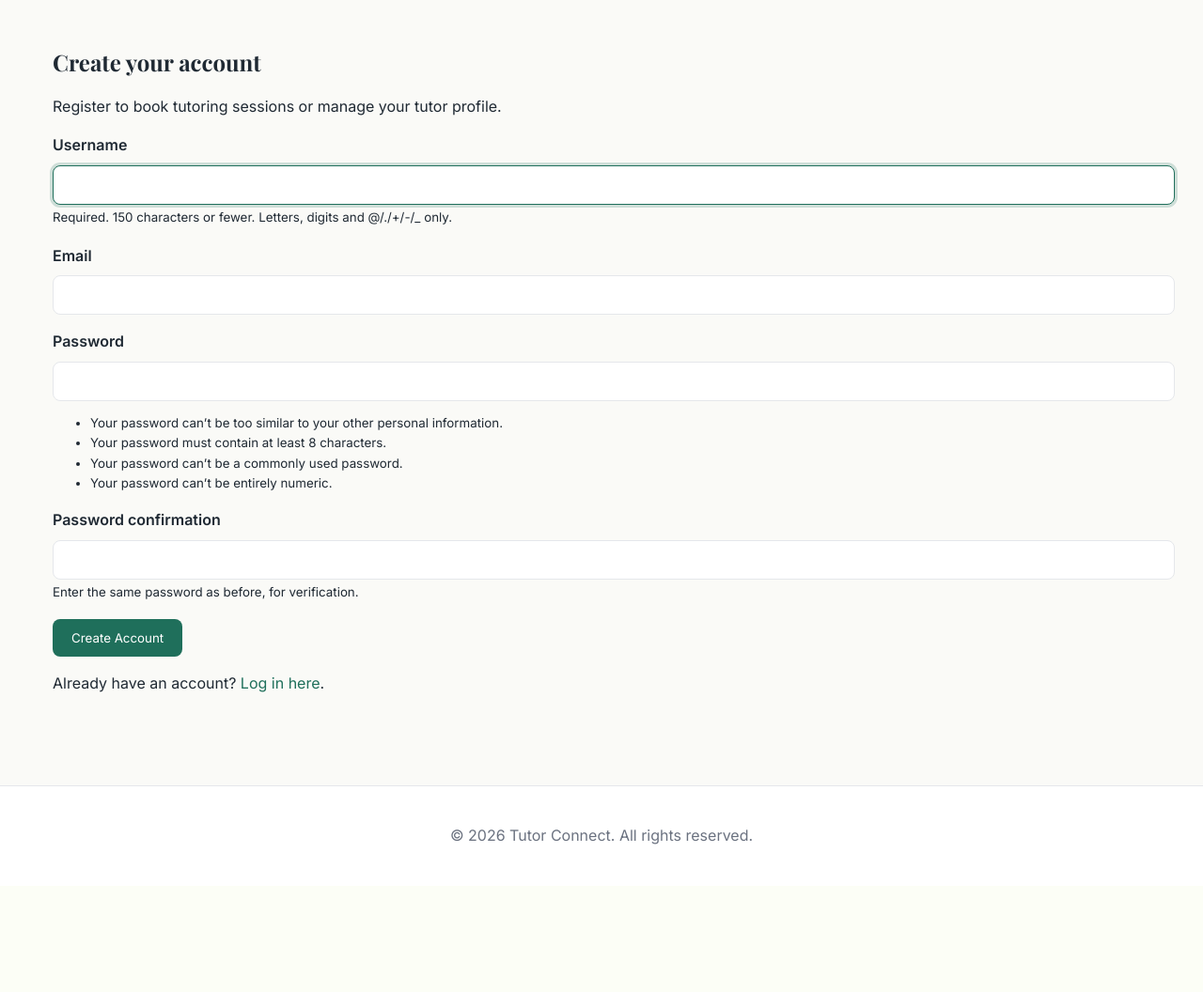
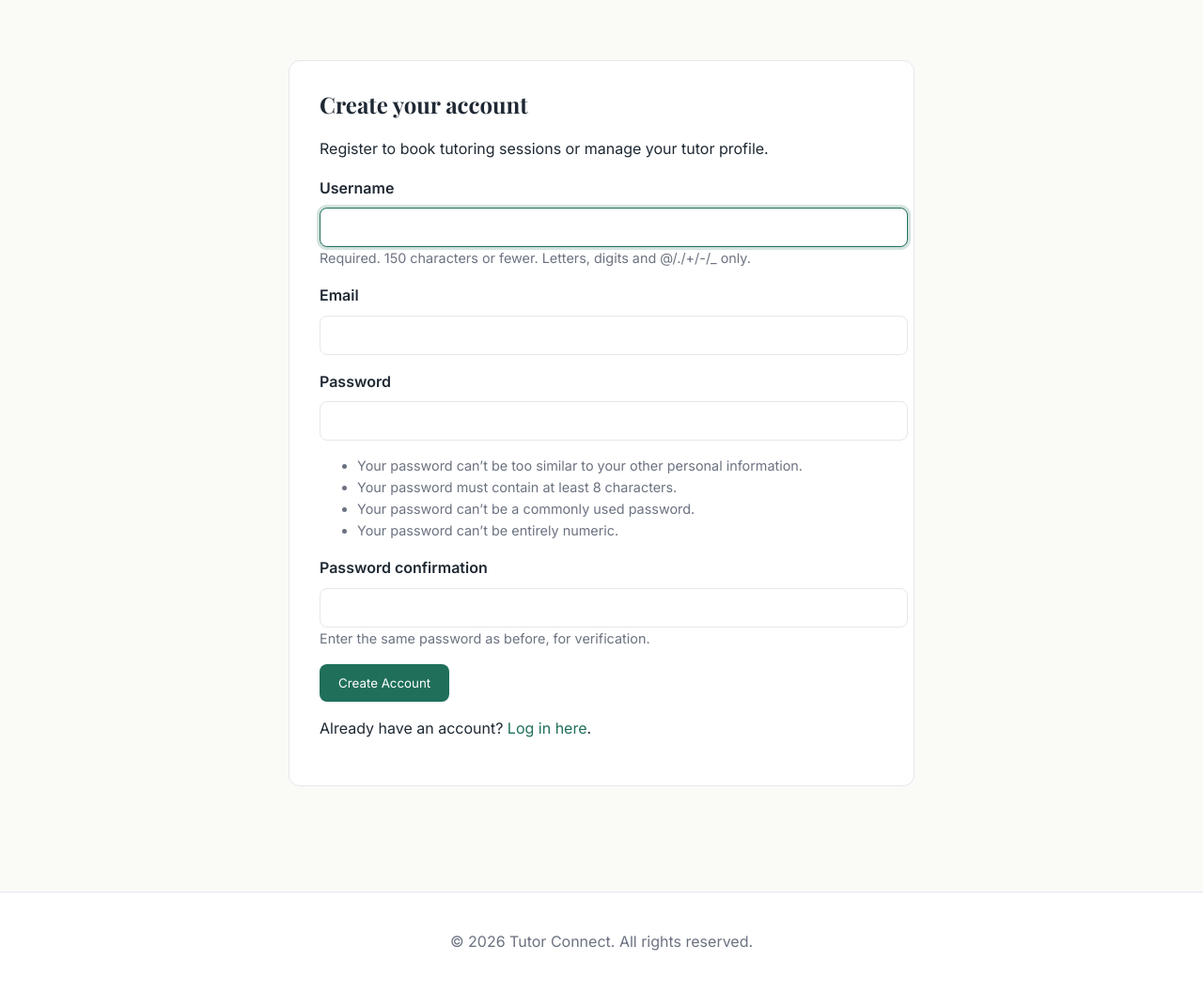
Before and after one commit to JamesBirchall-dev/MSP-4-Tutor-Connect, a Django app: page /accounts/register/ in a window 1280 px wide. Shown: the part 85-1141 px from the top of the page at 94% size. Before the commit the page ends 984 px from the top, so only its background shows below. Run offline with Django 5.2, Linux system fonts and the light colour scheme.

Commit message:
Style - registration template - update to form wrapper, change small to div class, initial html val pass

```diff
--- a/templates/accounts/register.html
+++ b/templates/accounts/register.html
@@ -9,7 +9,8 @@ Register | Tutor Connect
 {% block content %}
 <!-- Main page content starts here -->
 
-<section class="container narrow">
+<!--registration form-->
+<section class="form-card">
     <h1>Create your account</h1>
     <p>Register to book tutoring sessions or manage your tutor profile.</p>
 
@@ -19,7 +20,9 @@ Register | Tutor Connect
             <div class="form-group">
                 <label for="{{ field.id_for_label }}">{{ field.label }}</label>
                 {{ field }}
-                {% if field.help_text %}<small>{{ field.help_text }}</small>{% endif %}
+                {% if field.help_text %}
+                    <div class="helptext">{{ field.help_text }}</div>
+                    {% endif %}
                 {% for error in field.errors %}<p class="form-error">{{ error }}</p>{% endfor %}
             </div>
         {% endfor %}
```
